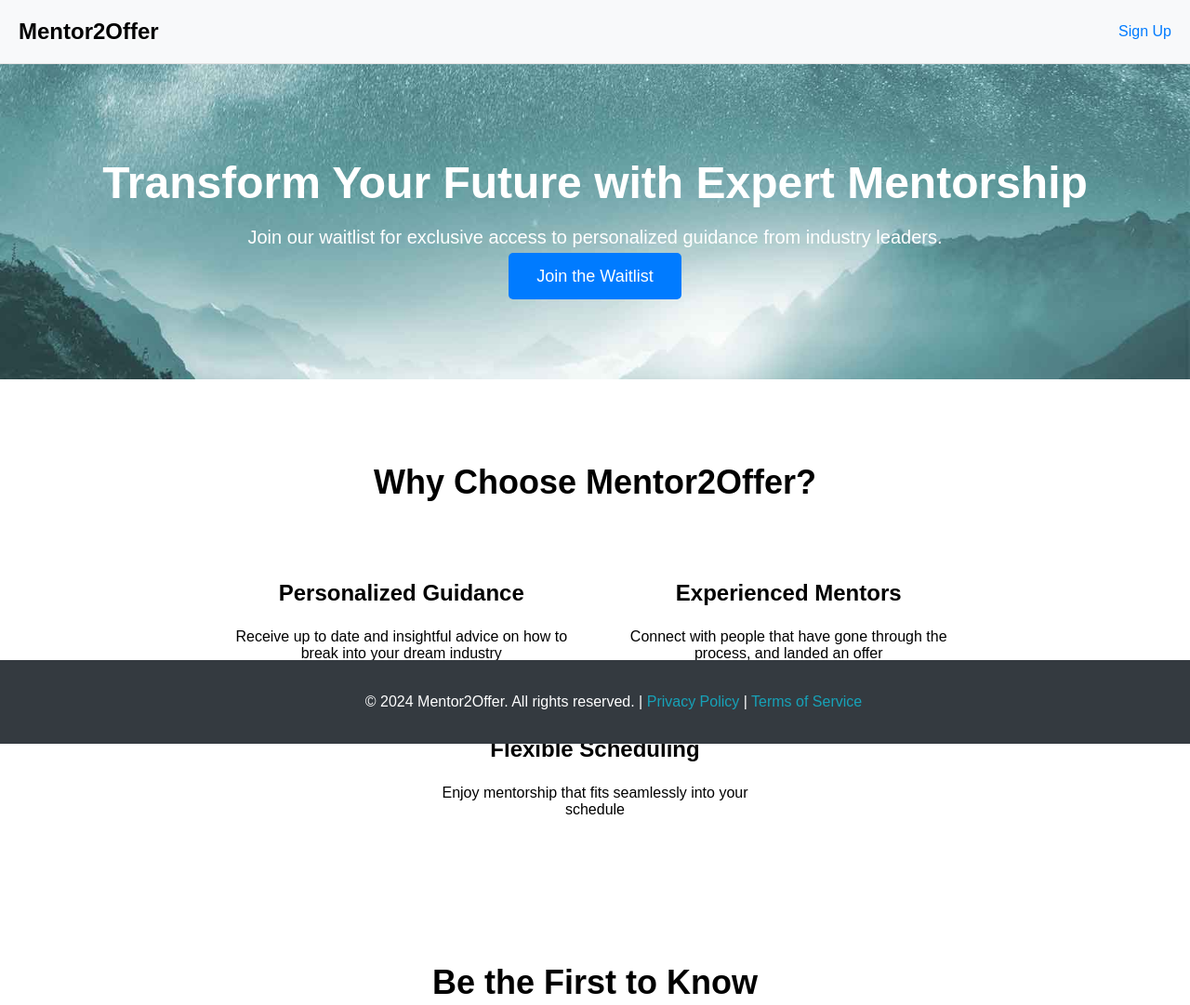
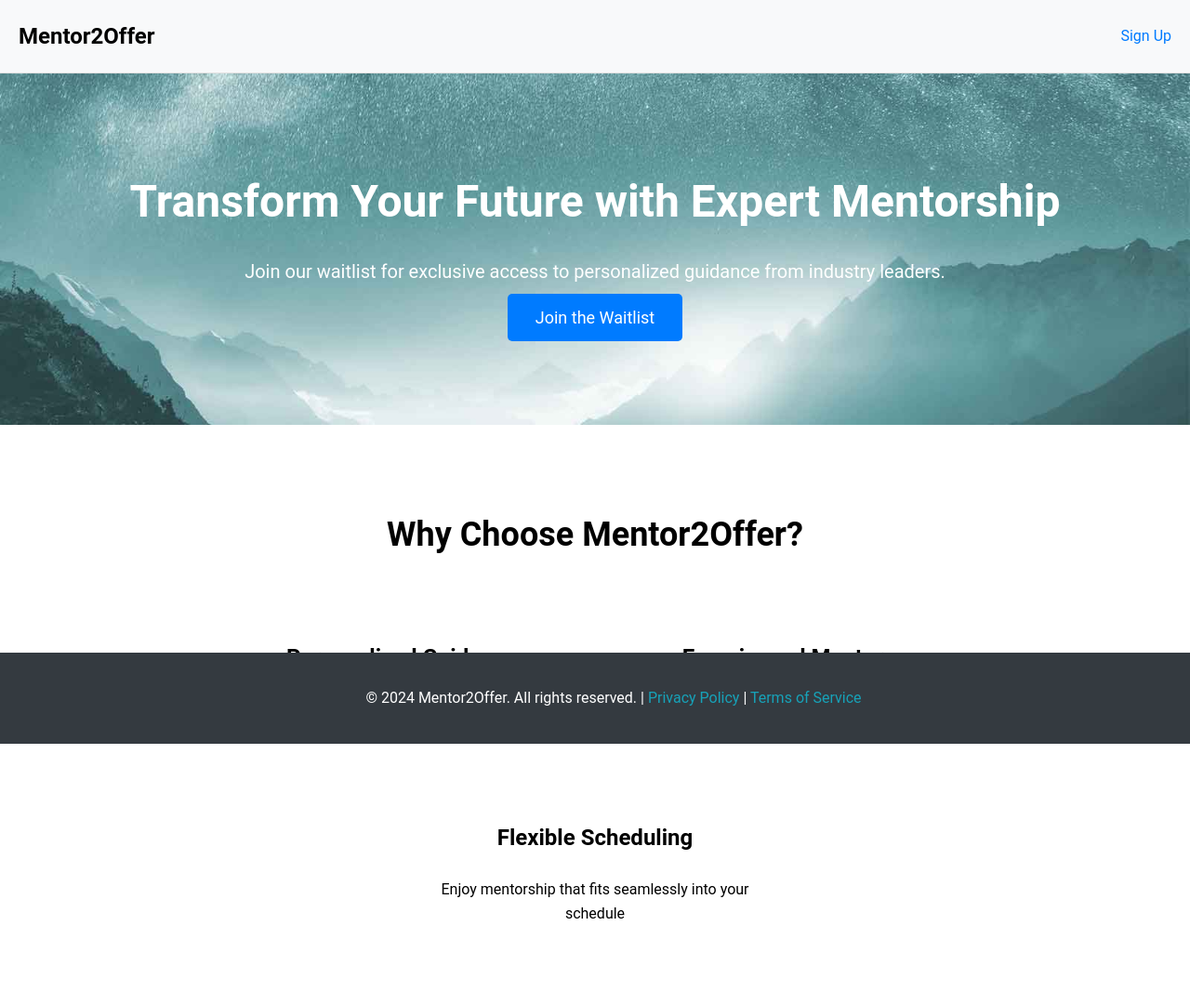
Before and after one commit to mentor2offer/mentor2offer.github.io, a plain HTML site: page index.html in a window 1280 px wide. Shown: the top 1081 px of the page at 93% size. Drawn offline with Linux system fonts and the light colour scheme.

Commit message:
fonts update

```diff
--- a/index.html
+++ b/index.html
@@ -8,7 +8,9 @@
     <link rel="icon" type="image/x-icon" href="/images/favicon.ico">
     <style>
         body {
-            font-family: Arial, sans-serif;
+            font-family: 'Roboto', sans-serif;
+            font-size: 16px;
+            line-height: 1.6;
             margin: 0;
             padding: 0;
             box-sizing: border-box;
```
